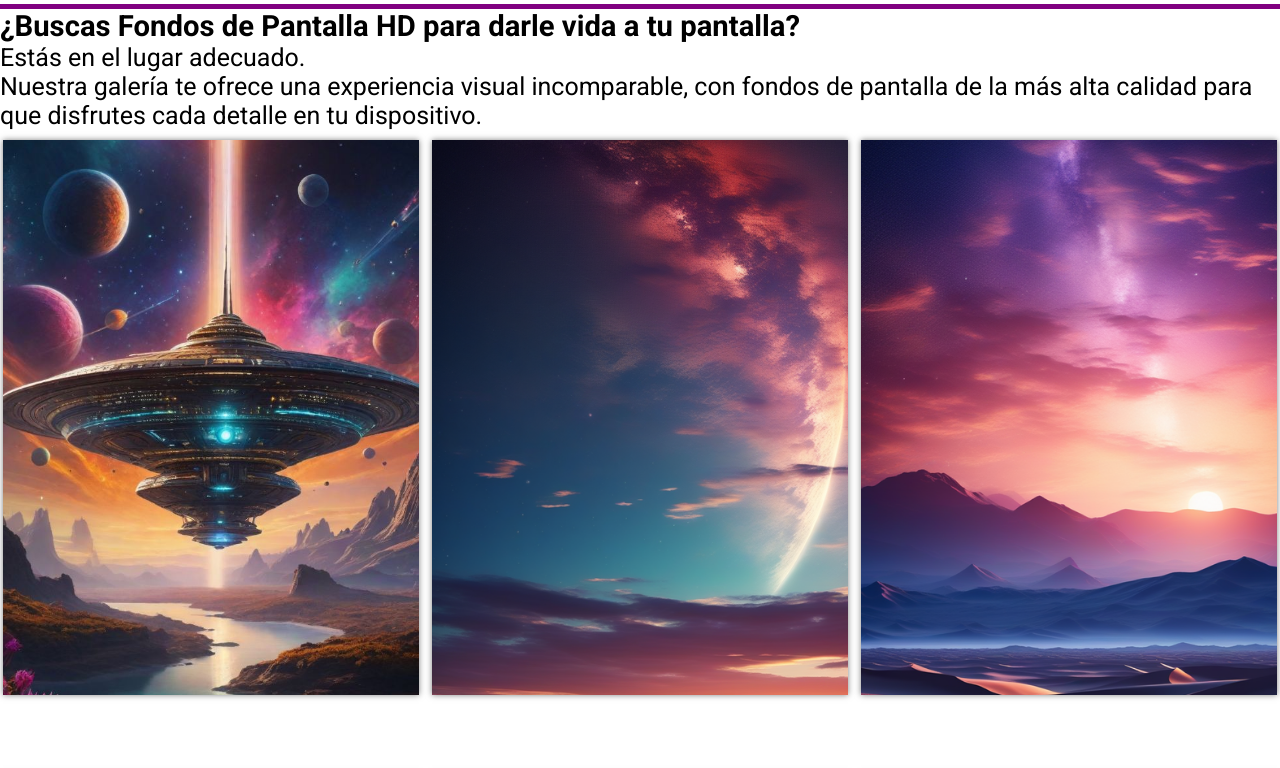
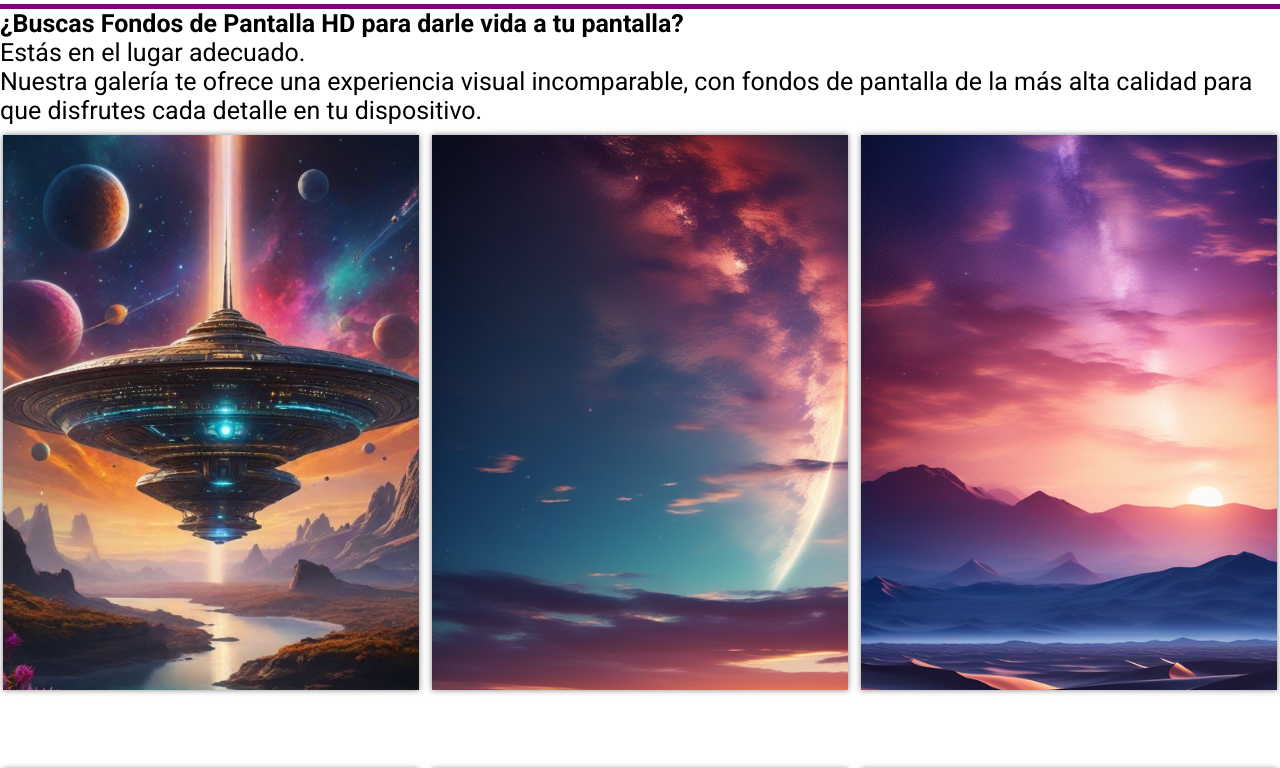
Before and after one commit to Rodrigotechnology/descargar-fondos-de-pantalla, a plain HTML site: page index.html in a window 1280 px wide. Shown: the part 83-851 px from the top of the page. Drawn offline with Linux system fonts and the light colour scheme.

Commit message:
Update index.html

```diff
--- a/index.html
+++ b/index.html
@@ -4,7 +4,7 @@
     <meta charset="UTF-8">
     <meta name="viewport" content="width=device-width, initial-scale=1.0">
     <meta http-equiv="X-UA-Compatible" content="ie-edge">
-    <title>Fondos de pantalla HD para descargar</title>
+    <title>Descargar Gratis Fondos de pantalla HD para </title>
     <link rel="stylesheet" href="estilos.css">
     <link rel="preconnect" href="https://fonts.googleapis.com">
 <link rel="preconnect" href="https://fonts.gstatic.com" crossorigin>
@@ -15,7 +15,7 @@
     <h1>DESCARGAR FONDOS DE PANTALLA</h1>
     <span class="linea"></span>
     <div class="texto">
-         <h3>¿Buscas <b>Fondos de Pantalla HD</b> para darle vida a tu pantalla?</h3> Estás en el lugar adecuado.<br> <p>
+         <h4>¿Buscas <b>Fondos de Pantalla HD</b> para darle vida a tu pantalla?</h4> Estás en el lugar adecuado.<br> <p>
             Nuestra galería te ofrece una experiencia visual incomparable, con fondos de pantalla de la más alta calidad
             para que disfrutes cada detalle en tu dispositivo.</p>
     </div>
```
